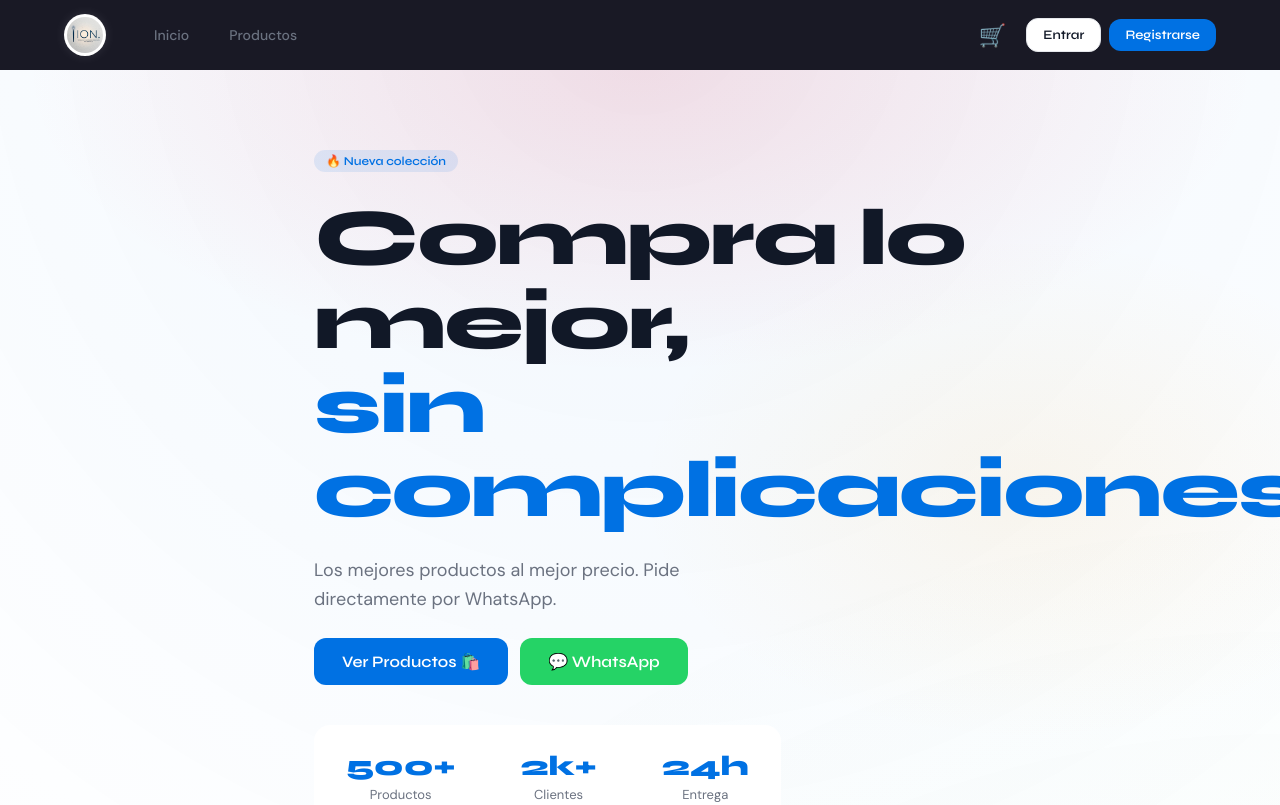
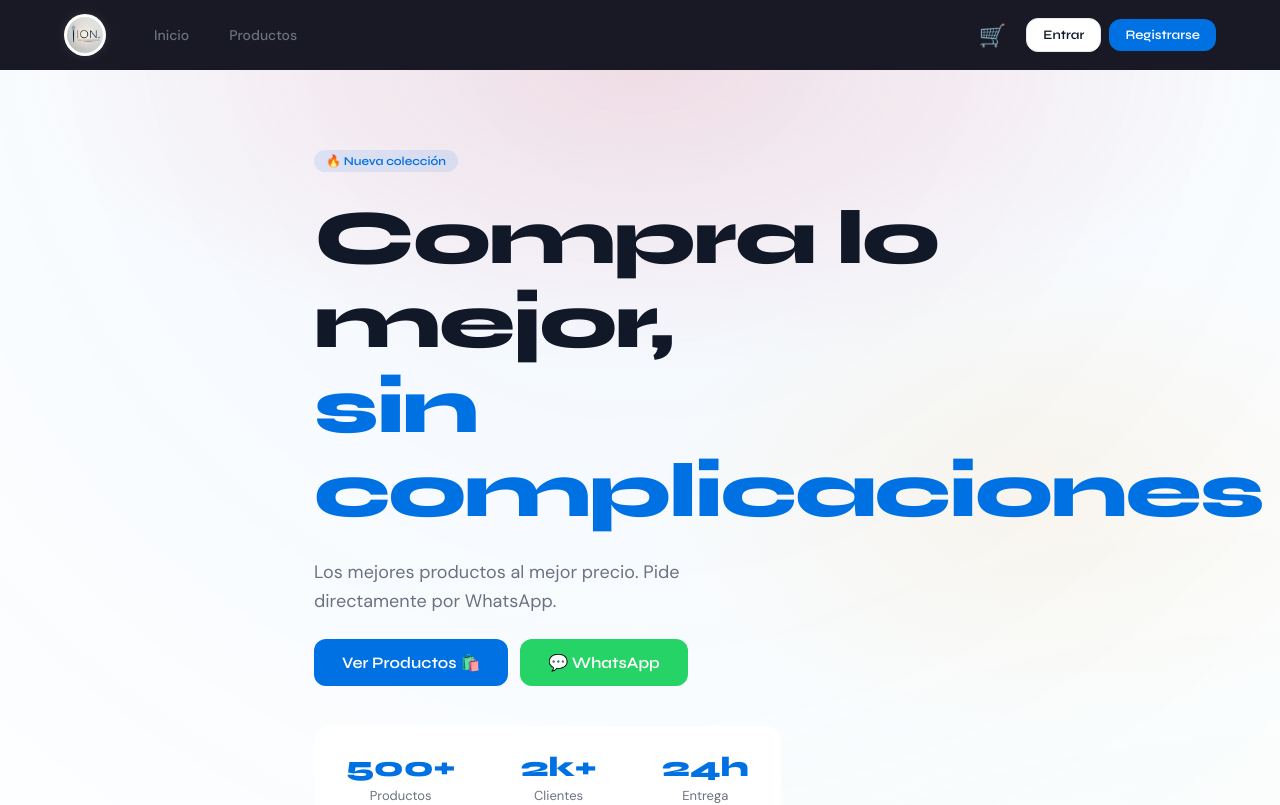
Before and after one commit to AdminION02/tienda-ION, a React (Create React App) app in the folder frontend/: page / in a window 1280 px wide. Shown: the top 805 px of the page. Built offline with nearby package versions, Linux system fonts and the light colour scheme; no server answers.

Commit message:
descripción del cambio

```diff
--- a/frontend/src/pages/Home.css
+++ b/frontend/src/pages/Home.css
@@ -38,19 +38,19 @@
 }
 
 .hero-title {
-  font-size: clamp(2.5rem, 7vw, 5rem);
+  font-size: clamp(2rem, 6vw, 5rem);
   font-weight: 800;
-  line-height: 1.05;
-  letter-spacing: -2px;
+  line-height: clamp(1.05, 1.1, 1.15);
+  letter-spacing: clamp(-2px, -0.5vw, -1px);
 }
 
 .hero-accent { color: var(--accent); }
 .text-accent { color: var(--accent); }
 
 .hero-subtitle {
-  font-size: 18px;
+  font-size: clamp(15px, 2vw, 18px);
   color: var(--text2);
-  max-width: 480px;
+  max-width: min(480px, 90%);
   line-height: 1.6;
 }
 
```
